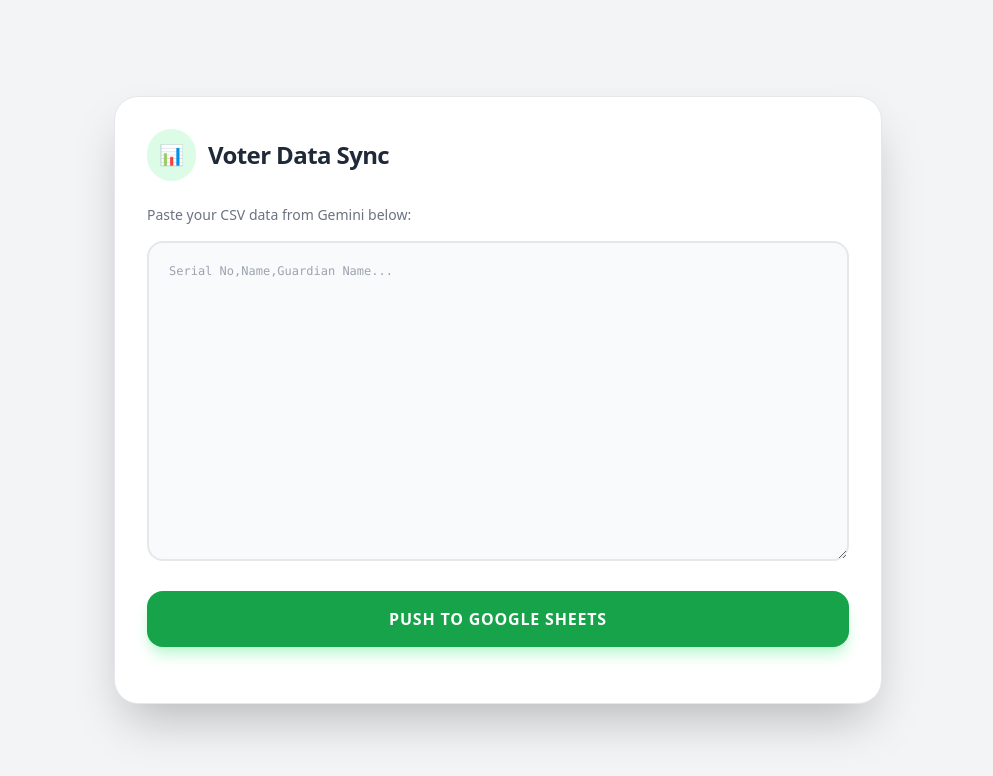
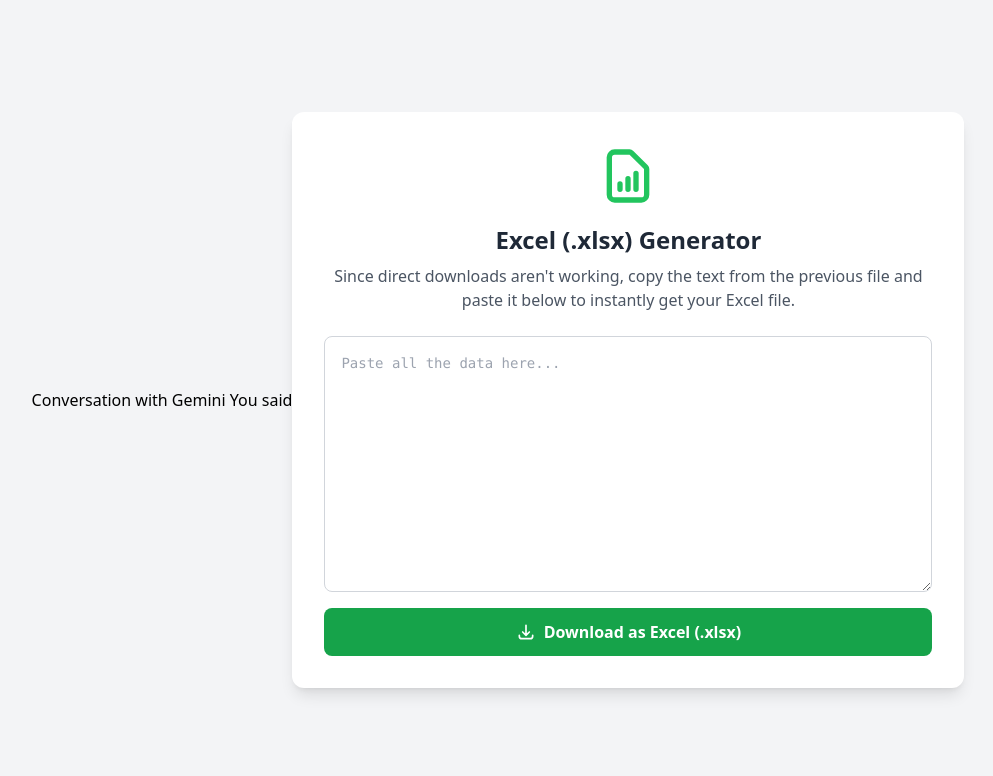
Before and after one commit to Alpha-Air-Conditioning/sheet, a plain HTML site: page index.html in a window 1280 px wide. Shown: the whole page, without its empty margins (142-1135 px from the left). Drawn offline with nearby package versions, Linux system fonts and the light colour scheme.

Commit message:
Update index.html

```diff
--- a/index.html
+++ b/index.html
@@ -1,66 +1,94 @@
+
+Conversation with Gemini
+You said
 <!DOCTYPE html>
+
 <html lang="en">
+
 <head>
+
     <meta charset="UTF-8">
+
     <meta name="viewport" content="width=device-width, initial-scale=1.0">
-    <title>Voter List Sync</title>
+
+    <title>CSV to Excel (.xlsx) Converter</title>
+
+    <!-- Load SheetJS for Excel conversion -->
+
+    <script src="https://cdnjs.cloudflare.com/ajax/libs/xlsx/0.18.5/xlsx.full.min.js"></script>
+
     <script src="https://cdn.tailwindcss.com"></script>
+
 </head>
-<body class="bg-gray-100 min-h-screen flex items-center justify-center p-6">
-    <div class="max-w-3xl w-full bg-white rounded-3xl shadow-2xl p-8 border border-gray-200">
-        <div class="flex items-center gap-3 mb-6">
-            <div class="bg-green-100 p-3 rounded-full text-green-600 font-bold text-xl">📊</div>
-            <h1 class="text-2xl font-black text-gray-800 tracking-tight">Voter Data Sync</h1>
-        </div>
 
-        <p class="text-gray-500 mb-4 text-sm font-medium">Paste your CSV data from Gemini below:</p>
+<body class="bg-gray-100 flex items-center justify-center h-screen p-4">
 
-        <textarea id="csvBox" class="w-full h-80 p-5 bg-gray-50 border-2 border-gray-200 rounded-2xl focus:border-green-500 focus:ring-0 transition-all font-mono text-xs text-gray-700 mb-6" placeholder="Serial No,Name,Guardian Name..."></textarea>
+    <div class="bg-white rounded-xl shadow-lg p-8 max-w-2xl w-full text-center">
 
-        <button id="syncBtn" onclick="sendToSheets()" class="w-full bg-green-600 hover:bg-green-700 text-white font-black py-4 rounded-2xl shadow-lg shadow-green-200 transition-all active:scale-[0.98] flex items-center justify-center gap-2 uppercase tracking-wider">
-            Push to Google Sheets
+        <svg class="w-16 h-16 mx-auto mb-4 text-green-500" fill="none" stroke="currentColor" viewBox="0 0 24 24" xmlns="http://www.w3.org/2000/svg"><path stroke-linecap="round" stroke-linejoin="round" stroke-width="2" d="M9 17v-2m3 2v-4m3 4v-6m2 10H7a2 2 0 01-2-2V5a2 2 0 012-2h5.586a1 1 0 01.707.293l5.414 5.414a1 1 0 01.293.707V19a2 2 0 01-2 2z"></path></svg>
+
+        <h2 class="text-2xl font-bold text-gray-800 mb-2">Excel (.xlsx) Generator</h2>
+
+        <p class="text-gray-600 mb-6">Since direct downloads aren't working, copy the text from the previous file and paste it below to instantly get your Excel file.</p>
+
+
+
+        <textarea id="csvInput" class="w-full h-64 p-4 border border-gray-300 rounded-lg focus:ring-2 focus:ring-green-500 focus:outline-none mb-4 font-mono text-sm whitespace-pre" placeholder="Paste all the data here..."></textarea>
+
+
+
+        <button onclick="downloadExcel()" class="w-full bg-green-600 hover:bg-green-700 text-white font-bold py-3 px-4 rounded-lg transition duration-200 flex items-center justify-center gap-2">
+
+            <svg class="w-5 h-5" fill="none" stroke="currentColor" viewBox="0 0 24 24"><path stroke-linecap="round" stroke-linejoin="round" stroke-width="2" d="M4 16v1a3 3 0 003 3h10a3 3 0 003-3v-1m-4-4l-4 4m0 0l-4-4m4 4V4"></path></svg>
+
+            Download as Excel (.xlsx)
+
         </button>
 
-        <div id="status" class="mt-6 text-center font-bold text-sm"></div>
     </div>
 
+
+
     <script>
-        async function sendToSheets() {
-            const btn = document.getElementById('syncBtn');
-            const status = document.getElementById('status');
-            const csv = document.getElementById('csvBox').value;
 
-            if (!csv.trim()) return alert("Please paste the data first!");
+        function downloadExcel() {
 
-            btn.disabled = true;
-            btn.innerHTML = "Processing...";
-            status.innerText = "⏳ Connecting to Google Cloud...";
-            status.className = "mt-6 text-center font-bold text-sm text-gray-500";
+            const csvText = document.getElementById('csvInput').value;
+
+            if (!csvText.trim()) {
+
+                alert("Please paste the data into the text box first!");
+
+                return;
+
+            }
+
+
 
             try {
-                const response = await fetch('/api/update-sheet', {
-                    method: 'POST',
-                    headers: { 'Content-Type': 'application/json' },
-                    body: JSON.stringify({ csvData: csv })
-                });
 
-                const result = await response.json();
+                // Read the pasted CSV string into a SheetJS workbook
 
-                if (response.ok) {
-                    status.innerHTML = `✅ SYNC COMPLETE! <a href="https://docs.google.com/spreadsheets/d/1gLxTk9bfXxP5jnvo73ua7S4VdABDV7-gA-011-W15wk/" target="_blank" class="text-blue-600 underline ml-2">Open Sheet</a>`;
-                    status.className = "mt-6 text-center font-bold text-sm text-green-600 uppercase";
-                    document.getElementById('csvBox').value = ""; // Clear box on success
-                } else {
-                    throw new Error(result.error);
-                }
-            } catch (err) {
-                status.innerText = "❌ ERROR: " + err.message;
-                status.className = "mt-6 text-center font-bold text-sm text-red-600";
-            } finally {
-                btn.disabled = false;
-                btn.innerHTML = "Push to Google Sheets";
+                const workbook = XLSX.read(csvText, {type: "string"});
+
+
+
+                // Trigger the browser download of the Excel file
+
+                XLSX.writeFile(workbook, "Voter_Data.xlsx");
+
+            } catch (error) {
+
+                alert("An error occurred. Please ensure the text was pasted correctly.");
+
+                console.error(error);
+
             }
+
         }
+
     </script>
+
 </body>
+
 </html>
```
